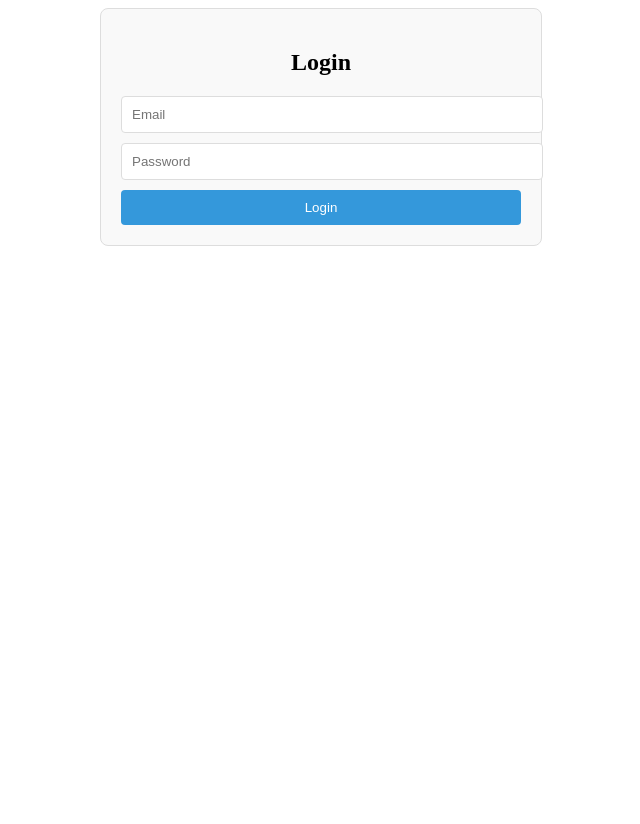
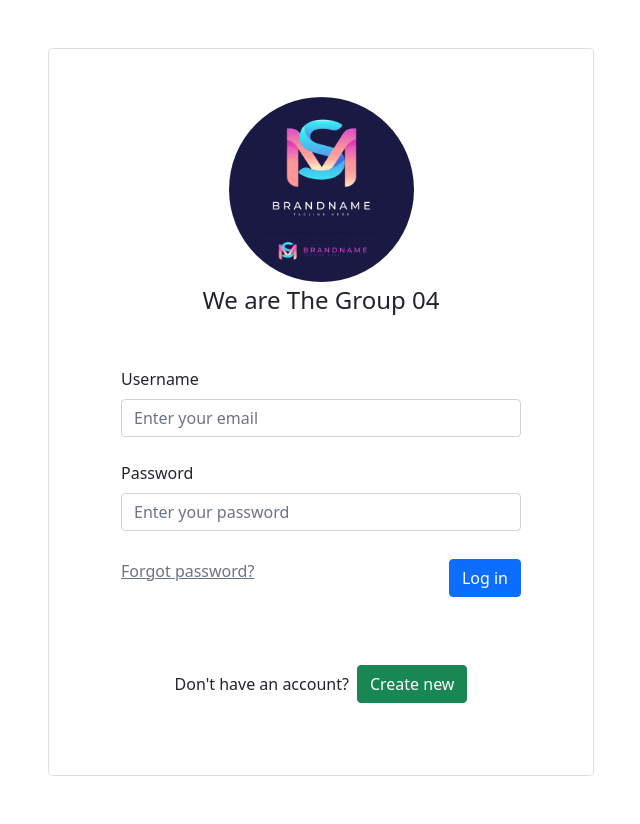
Before and after one commit to mahadi-cse-21/inventory, a PHP site: page /login.php in a window 1280 px wide. Shown: the whole page, without its empty margins (319-959 px from the left). Before the commit the page ends 246 px from the top, so only its background shows below. Run offline with PHP 8.4, Linux system fonts and the light colour scheme.

Commit message:
login update

```diff
--- a/db.txt
+++ b/db.txt
@@ -52,6 +52,7 @@ CREATE TABLE `categories` (
   `cat_name` text NOT NULL,
   `descirption` text NOT NULL,
   `cat_parent` int(11) DEFAULT NULL
+
   FOREIGN KEY (`cat_parent`) REFERENCES `categories` (`cat_id`)
 ) ENGINE=InnoDB DEFAULT CHARSET=utf8mb4 COLLATE=utf8mb4_general_ci;
 
--- a/demo.sql
+++ b/demo.sql
@@ -1,5 +1,5 @@
 --
--- Database: `demo`
+-- Database: `database_course`
 --
 
 -- --------------------------------------------------------
--- a/login.php
+++ b/login.php
@@ -1,55 +1,84 @@
+<?php
+include 'db_connection.php';
+?>
+
 <!DOCTYPE html>
 <html lang="en">
+
 <head>
     <meta charset="UTF-8">
     <meta name="viewport" content="width=device-width, initial-scale=1.0">
     <title>Login</title>
-    <link rel="stylesheet" href="assets/css/custom.css">
+    <link rel="shortcut icon" href="database-storage.png" type="image/x-icon">
+    <link href="https://cdn.jsdelivr.net/npm/bootstrap@5.0.2/dist/css/bootstrap.min.css" rel="stylesheet" integrity="sha384-EVSTQN3/azprG1Anm3QDgpJLIm9Nao0Yz1ztcQTwFspd3yD65VohhpuuCOmLASjC" crossorigin="anonymous">
     <style>
-        /* Add custom styles for the login form */
-        .login-container {
-            max-width: 400px;
-            margin: 0 auto;
-            padding: 20px;
-            border: 1px solid #ddd;
-            border-radius: 8px;
-            background-color: #f9f9f9;
+        /* Ensure full height for the container and center it */
+        .h-100 {
+            height: 100vh;
         }
-        .login-container h2 {
-            text-align: center;
-            margin-bottom: 20px;
+        .d-flex {
+            display: flex;
         }
-        .login-container input[type="email"],
-        .login-container input[type="password"] {
-            width: 100%;
-            padding: 10px;
-            margin-bottom: 10px;
-            border: 1px solid #ddd;
-            border-radius: 4px;
+        .justify-content-center {
+            justify-content: center;
         }
-        .login-container button {
-            width: 100%;
-            padding: 10px;
-            background-color: #3498db;
-            color: #fff;
-            border: none;
-            border-radius: 4px;
-            cursor: pointer;
+        .align-items-center {
+            align-items: center;
         }
-        .login-container button:hover {
-            background-color: #2980b9;
+        .logo{
+            border-radius: 100px;
         }
     </style>
 </head>
+
 <body>
-    <div class="login-container">
-        <h2>Login</h2>
-        <form action="auth.php" method="POST">
-            <input type="hidden" name="login" value="1">
-            <input type="email" name="email" placeholder="Email" required>
-            <input type="password" name="password" placeholder="Password" required>
-            <button type="submit">Login</button>
-        </form>
-    </div>
+    <section class="h-100 gradient-form">
+        <div class="container py-5 h-100">
+            <div class="row d-flex justify-content-center align-items-center h-100">
+                <div class="col-xl-6 col-md-8">
+                    <div class="card rounded-3 text-black">
+                        <div class="row">
+                            <div class="col-lg-12">
+                                <div class="card-body p-md-5 mx-md-4">
+                                    <div class="text-center">
+                                        <img src="our logo.jpg"
+                                            style="width: 185px;" alt="logo" class="logo">
+                                        <h4 class="mt-1 mb-5 pb-1">We are The Group 04</h4>
+                                    </div>
+
+                                    <!-- Form -->
+                                    <form action="auth.php" method="post">
+                                        <div data-mdb-input-init class="form-outline mb-4">
+                                            <label class="form-label" for="form2Example11">Username</label>
+                                            <input type="email" name="email" id="form2Example11" class="form-control"
+                                                placeholder="Enter your email" required />
+                                        </div>
+
+                                        <div data-mdb-input-init class="form-outline mb-4">
+                                            <label class="form-label" for="form2Example22">Password</label>
+                                            <input name="password" type="password" id="form2Example22" class="form-control" placeholder="Enter your password" required />
+                                        </div>
+
+                                        <div class="d-flex justify-content-between pt-1 mb-5 pb-1">
+                                            <a class="text-muted" href="#!">Forgot password?</a>
+                                            <button data-mdb-button-init data-mdb-ripple-init class="btn btn-primary btn-block fa-lg gradient-custom-2 mb-3" type="submit">Log in</button>
+                                        </div>
+
+                                        <div class="d-flex align-items-center justify-content-center pb-4">
+                                            <p class="mb-0 me-2">Don't have an account?</p>
+                                            <a href="signup.php" class="btn btn-success" data-mdb-button-init data-mdb-ripple-init>Create new</a>
+                                        </div>
+
+                                    </form>
+
+                                </div>
+                            </div>
+                        </div>
+                    </div>
+                </div>
+            </div>
+        </div>
+    </section>
 </body>
+
 </html>
```
Also changed, not shown: database-storage.png (added), our logo.jpg (added).
